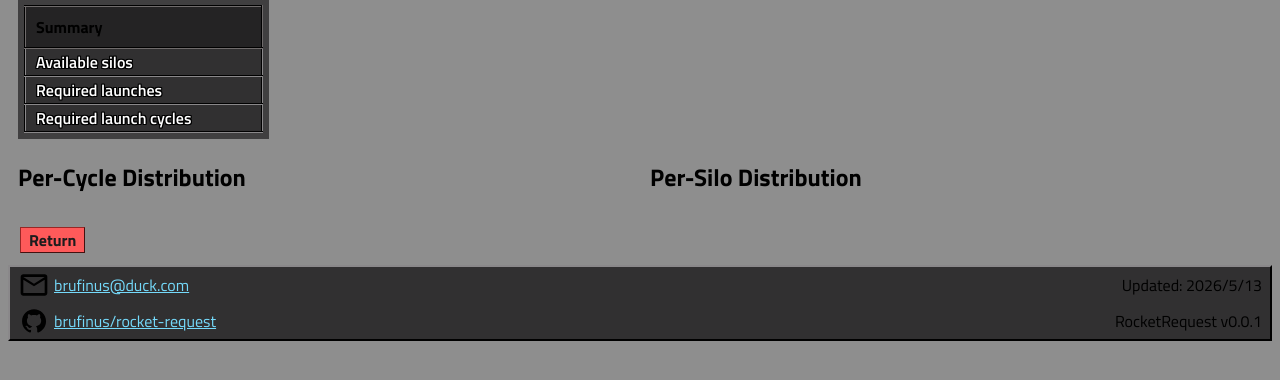
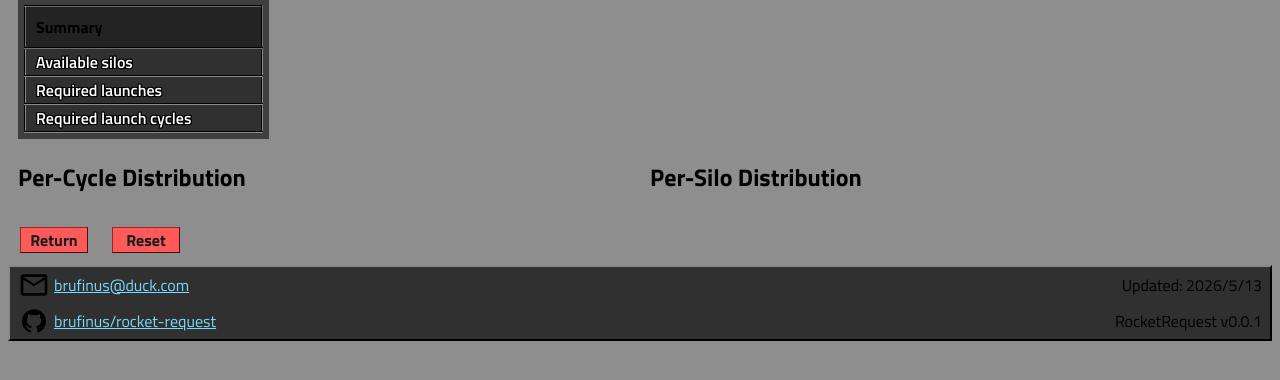
Before and after one commit to brufinus/rocket-request, a Django app: template django-rocket-request/django_distribute/templates/distribute/results.html in a window 1280 px wide. Shown: the part 216-596 px from the top of the page. Run offline with Django 5.2, Linux system fonts and the light colour scheme; the template is opened without the code that fills it, so the values that code supplies are empty; some libraries are stand-ins or nearby versions.

Commit message:
add reset button on results page

```diff
--- a/django-rocket-request/django_distribute/static/distribute/style.css
+++ b/django-rocket-request/django_distribute/static/distribute/style.css
@@ -85,7 +85,7 @@ html.dark-theme body {
 .nav-bar-item-context {
   background-color: var(--active-color);
   border: 2px outset #5b5857;
-  color: #ffe6c0
+  color: #ffe6c0;
 }
 
 .text-button {
@@ -387,27 +387,32 @@ h4 {
   font-style: normal;
 }
 
-#return {
+.return {
   background-color: var(--cancel-bg-color);
   border: var(--cancel-border);
-  width: fit-content;
+  width: 50px;
   margin: 12px;
   padding-left: 8px;
   padding-right: 8px;
+  text-align: center;
 }
 
-#return:hover {
+.return:hover {
   background-color: var(--cancel-bg-color-hover);
   border: var(--cancel-border-hover);
   color: var(--button-text-color);
   box-shadow: var(--cancel-box-shadow);
 }
 
-#return:active {
+.return:active {
   background-color: var(--cancel-bg-color-active);
   border: var(--cancel-border-color-active);
   color: var(--button-text-color-pressed);
   box-shadow: 0 0 0;
+}
+
+#cancel-container {
+  display: flex;
 }
 
 /* Contact & About pages */
@@ -419,7 +424,7 @@ h4 {
 }
 
 .info-div p {
-  color: white
+  color: white;
 }
 
 .info-div a {
--- a/django-rocket-request/django_distribute/templates/distribute/results.html
+++ b/django-rocket-request/django_distribute/templates/distribute/results.html
@@ -89,9 +89,16 @@
             {% endfor %}
         </section>
     </div>
-    <div id="return">
-        <a class="cancel-button" href="{% url 'distribute:index' %}">
-            <div class="text-button">Return</div>
-        </a>
+    <div id="cancel-container">
+        <div class="return">
+            <a class="cancel-button" href="{% url 'distribute:index' %}">
+                <div class="text-button">Return</div>
+            </a>
+        </div>
+        <div class="return">
+            <a class="cancel-button" href="{% url 'distribute:reset' %}">
+                <div class="text-button">Reset</div>
+            </a>
+        </div>
     </div>
 {% endblock content %}
--- a/django-rocket-request/django_distribute/urls.py
+++ b/django-rocket-request/django_distribute/urls.py
@@ -5,10 +5,11 @@ from . import views
 app_name = "distribute"
 urlpatterns = [
     path("", views.index, name="index"),
+    path("about/", views.about, name="about"),
+    path("contact/", views.contact, name="contact"),
+    path("results/", views.results, name="results"),
     path("api/collection/", views.item_collection, name="collection"),
+    path("api/distributable/", views.distributable, name="distributable"),
     path("api/remove/", views.remove, name="remove"),
-    path("api/distributable/", views.distributable, name="distributable"),
-    path("results/", views.results, name="results"),
-    path("contact/", views.contact, name="contact"),
-    path("about/", views.about, name="about"),
+    path("api/reset/", views.reset, name="reset"),
 ]
```
Also changed, not shown: django-rocket-request/django_distribute/views.py (+10 -1 lines).
